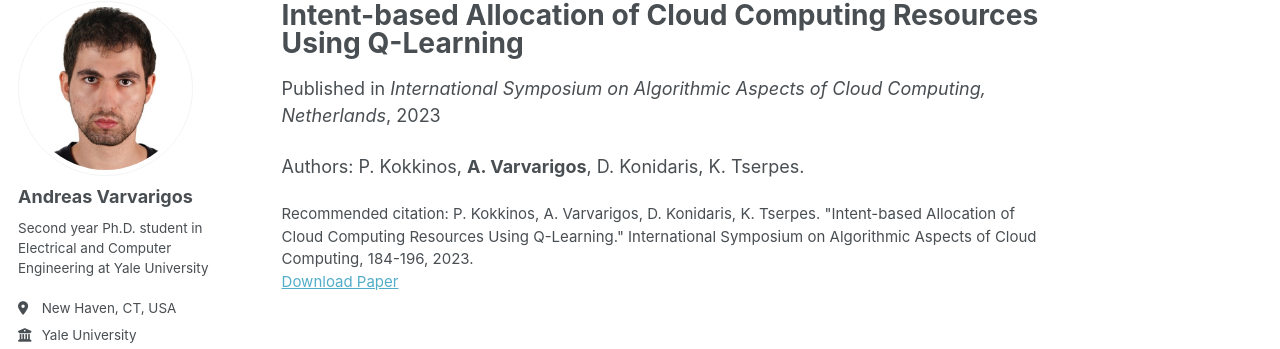
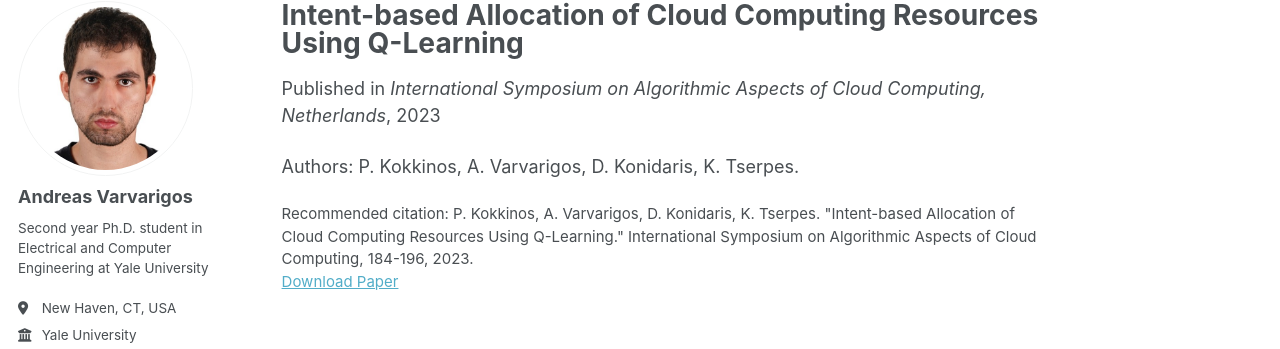
Before and after one commit to varvarigos/varvarigos.github.io, a Jekyll site: the page built from _publications/2023-09-01-intent-based-allocation.md, in a window 1280 px wide. Shown: the part 98-447 px from the top of the page. Built offline with Jekyll 4.4.1, drawn with Linux system fonts in a browser that asks for light colours; some web fonts are replaced; a script bundle is joined from its source files by our own code; library files that are not in the unit come from our copies.

```diff
--- a/_publications/2023-09-01-intent-based-allocation.md
+++ b/_publications/2023-09-01-intent-based-allocation.md
@@ -12,4 +12,4 @@ header:
   teaser: "publications/intent_based_alloc.png"
 ---
 
-Authors: P. Kokkinos, **A. Varvarigos**, D. Konidaris, K. Tserpes.
+Authors: P. Kokkinos, A. Varvarigos, D. Konidaris, K. Tserpes.
```
